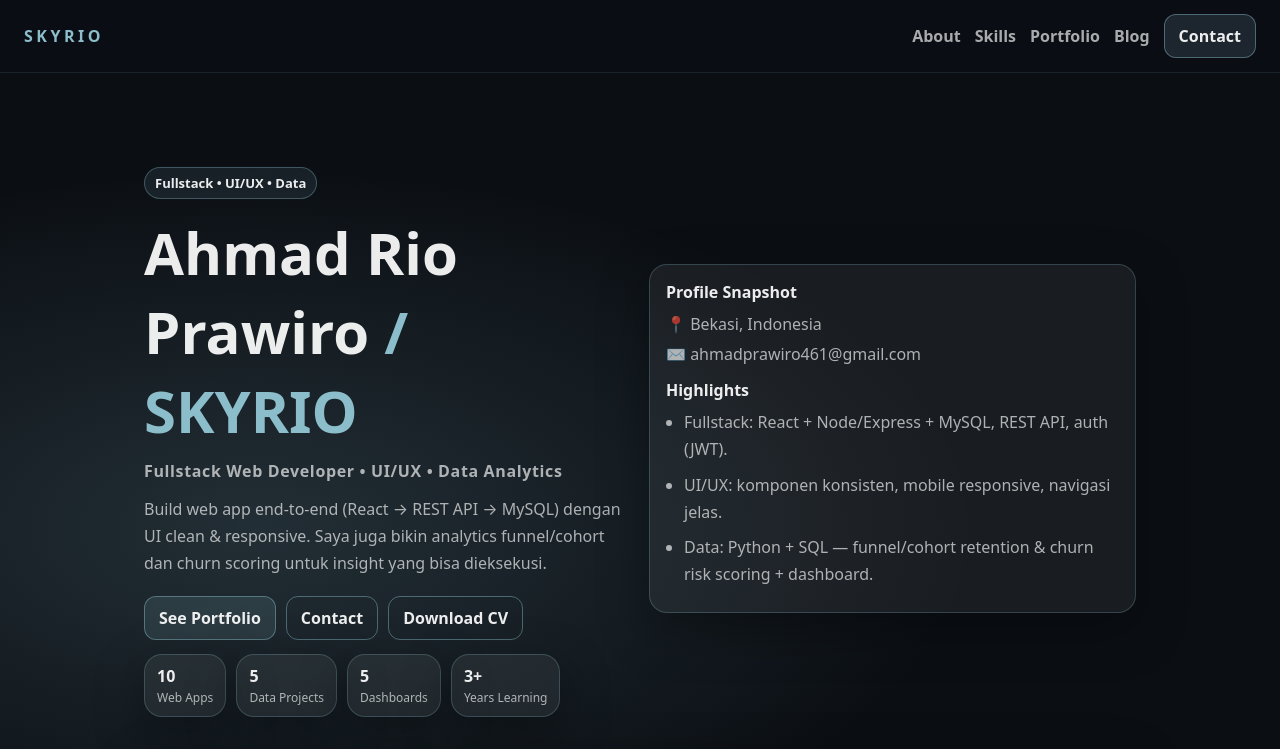
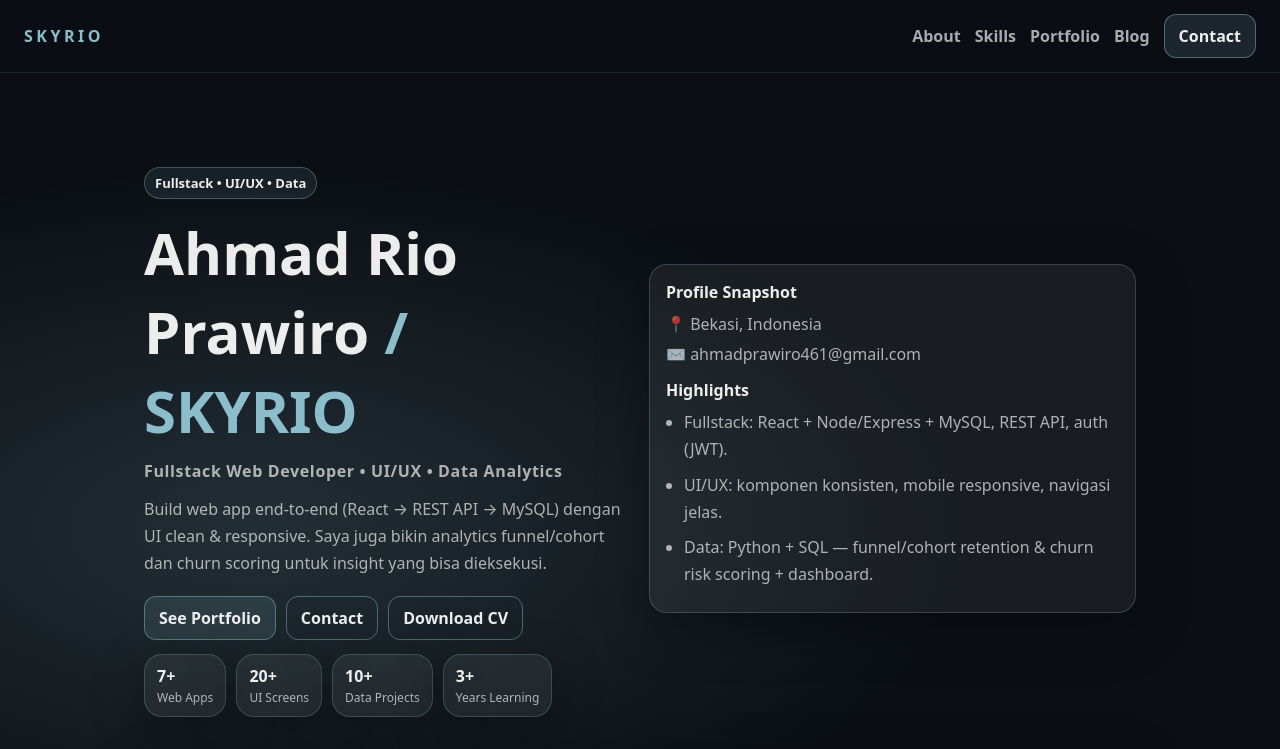
Before and after one commit to Skyrio-aoi/skyrio-website, a React (Vite) app: page / in a window 1280 px wide. Shown: the top 749 px of the page. Built offline with nearby package versions, Linux system fonts and the light colour scheme.

Commit message:
update: profile

```diff
--- a/src/data/profile.js
+++ b/src/data/profile.js
@@ -15,9 +15,9 @@ export const profile = {
   },
 
   stats: [
-    { label: "Web Apps", value: "10" },
-    { label: "Data Projects", value: "5" },
-    { label: "Dashboards", value: "5" },
+    { label: "Web Apps", value: "7+" },
+    { label: "UI Screens", value: "20+" },
+    { label: "Data Projects", value: "10+" },
     { label: "Years Learning", value: "3+" },
   ],
 
```
